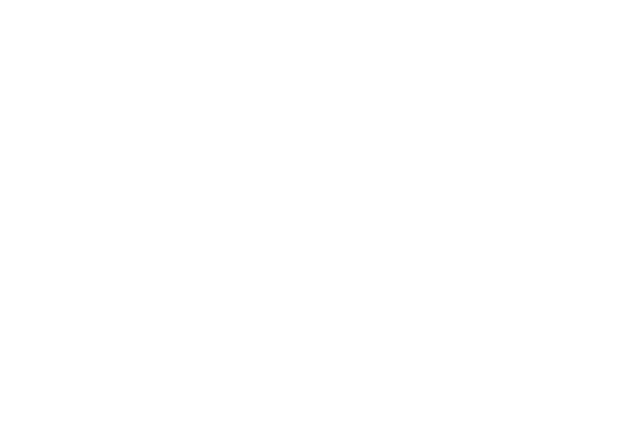
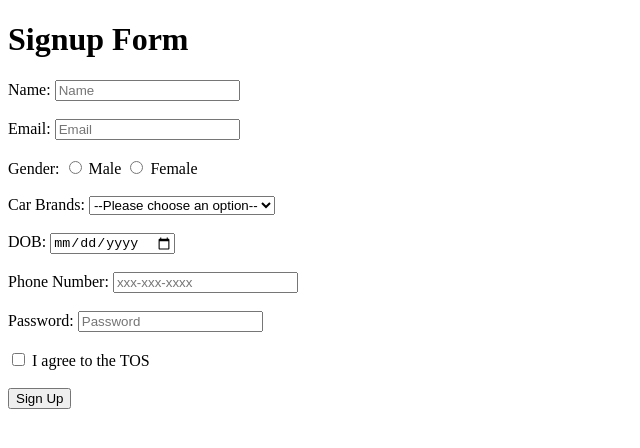
Before and after one commit to acciojob/signup-form-car-AlbakhshSheikh, a website: page main.html in a window 1280 px wide. Shown: the whole page, without its empty margins (0-640 px from the left). Drawn offline with Linux system fonts and the light colour scheme.

Commit message:
created a submission

```diff
--- a/main.html
+++ b/main.html
@@ -1,16 +1,50 @@
 <!DOCTYPE html>
-
 <html>
 
 <head>
-	<link rel="stylesheet" href="styles.css">
+    <link rel="stylesheet" href="styles.css">
 </head>
 
 <body>
-	<!-- the entire body must be written by student -->
-    <script type="text/javascript" src="./script.js">
-</script>
+    <h1>Signup Form</h1>
 
+    <form method="post">
+        <label for="name">Name:</label>
+        <input type="text" id="name" name="name" placeholder="Name" required><br><br>
+
+        <label for="email">Email:</label>
+        <input type="email" id="email" name="email" placeholder="Email" required><br><br>
+
+        <label>Gender:</label>
+        <input type="radio" id="gender_m" name="gender" value="male" required>
+        <label for="gender_m">Male</label>
+        <input type="radio" id="gender_f" name="gender" value="female" required>
+        <label for="gender_f">Female</label><br><br>
+
+        <label for="cars">Car Brands:</label>
+        <select id="cars" name="cars" required>
+            <option value="" disabled selected>--Please choose an option--</option>
+            <option value="toyota">Toyota</option>
+            <option value="honda">Honda</option>
+            <option value="ford">Ford</option>
+        </select><br><br>
+
+        <label for="dob">DOB:</label>
+        <input type="date" id="dob" name="dob" required><br><br>
+
+        <label for="tel">Phone Number:</label>
+        <input type="tel" id="tel" name="tel" placeholder="xxx-xxx-xxxx"><br><br>
+
+        <label for="password">Password:</label>
+        <input type="password" id="password" name="password" placeholder="Password" required><br><br>
+
+        <input type="checkbox" id="tos" name="tos" required>
+        <label for="tos">I agree to the TOS</label><br><br>
+
+        <button type="submit">Sign Up</button>
+    </form>
+
+    <script type="text/javascript" src="./script.js"></script>
 </body>
 
 </html>
```
